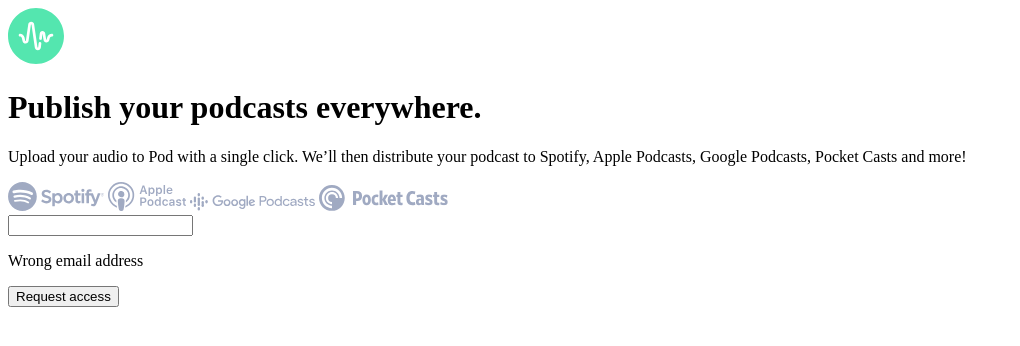
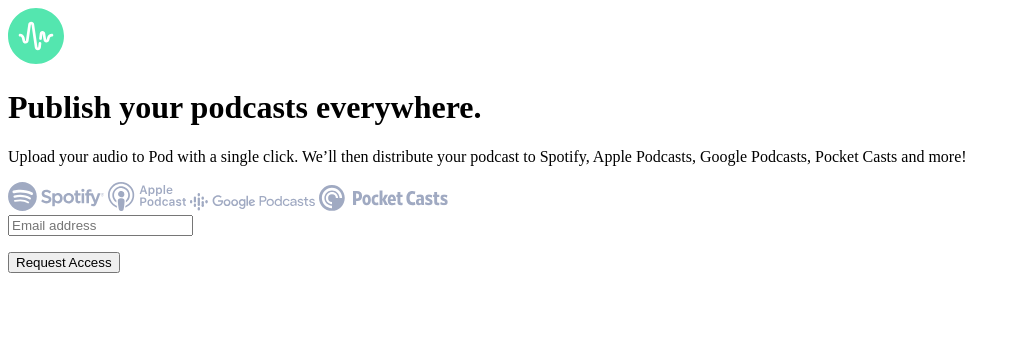
Before and after one commit to juanpb96/FEM_pod-request-access-landing-page, a plain HTML site: page index.html in a window 1280 px wide. Shown: the whole page, without its empty margins (0-1020 px from the left). Drawn offline with Linux system fonts and the light colour scheme.

Commit message:
Update structure, add classes

```diff
--- a/index.html
+++ b/index.html
@@ -9,6 +9,7 @@
   <title>Frontend Mentor | Pod request access landing page</title>
 
   <link rel="stylesheet" href="style.css">
+  <script src="./script.js" defer></script>
 </head>
 <body>
 
@@ -17,7 +18,7 @@
   </header>
 
   <main>
-    <h1>Publish your podcasts everywhere.</h1>
+    <h1>Publish your podcasts <strong>everywhere.</strong></h1>
 
     <p>Upload your audio to Pod with a single click. We’ll then distribute your podcast to Spotify, Apple Podcasts, Google Podcasts, Pocket Casts and more!</p>
 
@@ -30,9 +31,9 @@
       </div>
 
       <form class="form" novalidate>
-        <input type="email" name="email" id="email" class="form__email form__email-error--active">
-        <p class="form__error form__error--active">Wrong email address</p>
-        <button type="submit">Request access</button>
+        <input type="email" name="email" id="email" placeholder="Email address" class="form__email form__email-error--active">
+        <p class="form__error"></p>
+        <button type="submit">Request Access</button>
       </form>
     </div>
   </main>
```
